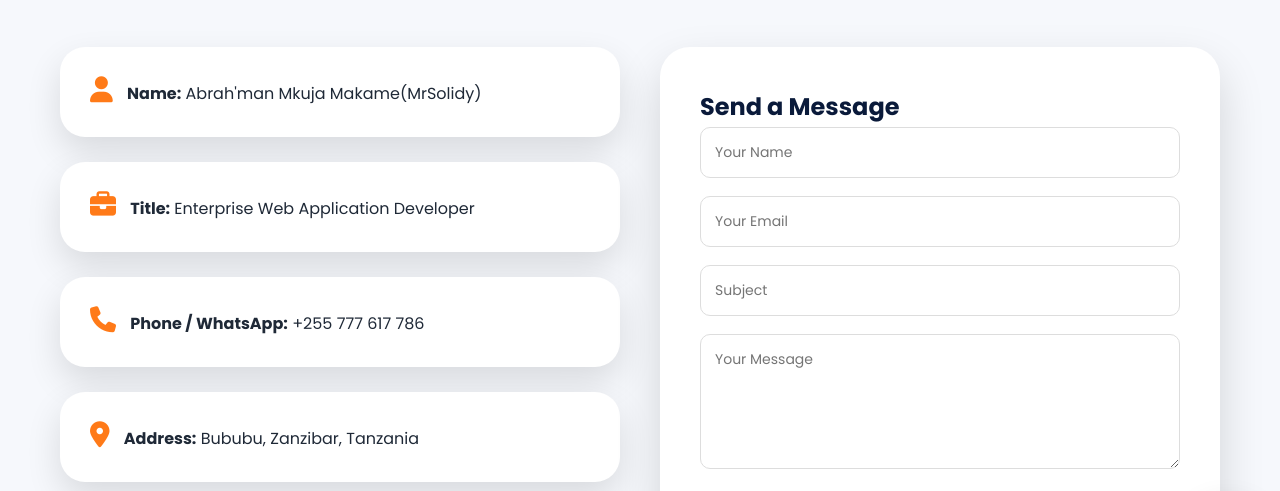
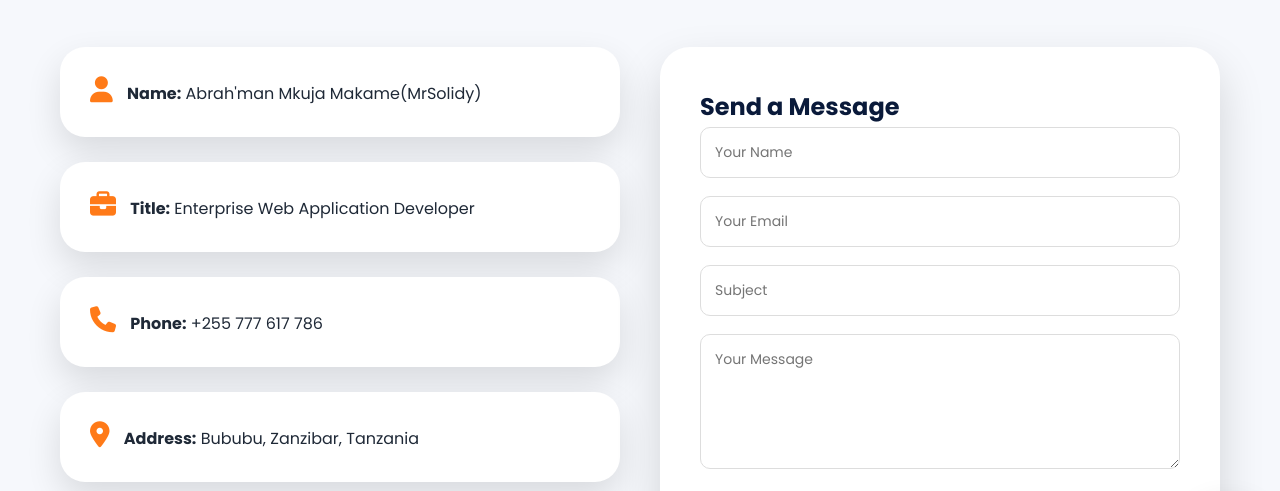
Before and after one commit to abra25/solidy, a plain HTML site: page pg/contact.html in a window 1280 px wide. Shown: the part 222-713 px from the top of the page. Drawn offline with Linux system fonts and the light colour scheme; some packages are replaced by stand-ins of ours; a script that the page names is missing.

Commit message:
solidy vr1.6 lst update#3

```diff
--- a/pg/contact.html
+++ b/pg/contact.html
@@ -108,7 +108,7 @@
     <div>
       <div class="info-card fade"><i class="fas fa-user"></i> <strong>Name:</strong> Abrah'man Mkuja Makame(MrSolidy)</div>
       <div class="info-card fade"><i class="fas fa-briefcase"></i> <strong>Title:</strong> Enterprise Web Application Developer</div>
-      <div class="info-card fade"><i class="fas fa-phone"></i> <strong>Phone / WhatsApp:</strong> +255 777 617 786</div>
+      <div class="info-card fade"><i class="fas fa-phone"></i> <strong>Phone:</strong> +255 777 617 786</div>
       <div class="info-card fade"><i class="fas fa-location-dot"></i> <strong>Address:</strong> Bububu, Zanzibar, Tanzania</div>
 
       <div class="info-card fade">
```
